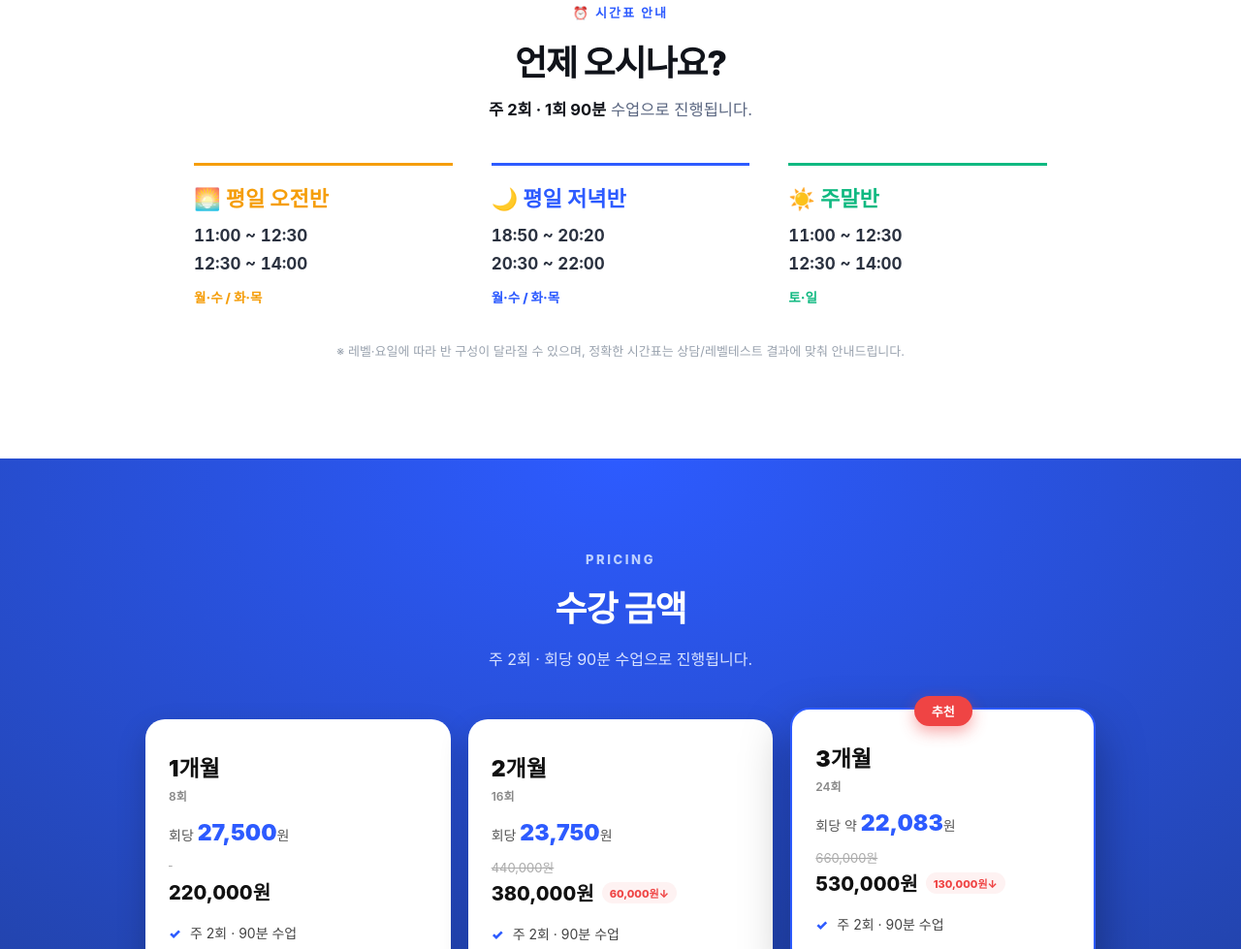
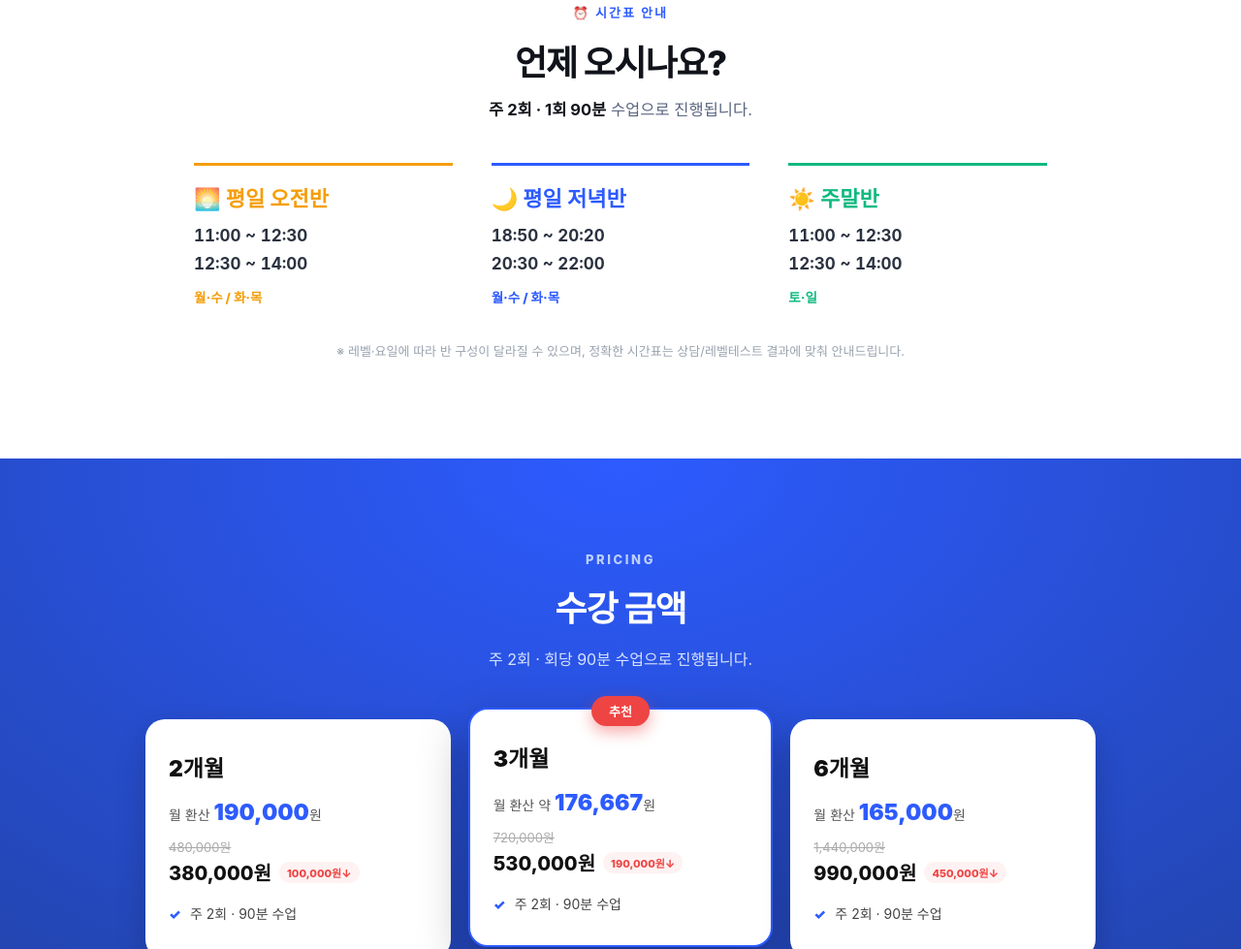
Before and after one commit to busanthebox-coder/thebox, a plain HTML site: page first/academy.html in a window 1280 px wide. Shown: the part 11021-12000 px from the top of the page at 97% size. Drawn offline with Linux system fonts and the light colour scheme; a web font is replaced by a local one.

Commit message:
Update academy pricing and study refund reference

```diff
--- a/first/academy.html
+++ b/first/academy.html
@@ -835,7 +835,7 @@
 </style>
 <!-- ===== /REDESIGN (손그림): 시간표 ===== -->
 <!-- ===== REDESIGN: 아카데미 수강 금액 (academy.html @47517 교체) ===== -->
-<section class="acp">
+<section class="acp" id="pricing">
   <div class="acp-wrap">
     <p class="acp-eyebrow">PRICING</p>
     <h2 class="acp-title">수강 금액</h2>
@@ -843,30 +843,31 @@
 
     <div class="acp-tiers">
       <div class="acp-tier">
-        <div class="acp-head">1개월 <small>8회</small></div>
-        <div class="acp-per">회당 <b>27,500</b>원</div>
-        <div class="acp-was">&nbsp;</div>
-        <div class="acp-pay">220,000원</div>
-        <ul class="acp-feat"><li>주 2회 · 90분 수업</li></ul>
-      </div>
-
-      <div class="acp-tier">
-        <div class="acp-head">2개월 <small>16회</small></div>
-        <div class="acp-per">회당 <b>23,750</b>원</div>
-        <div class="acp-was">440,000원</div>
-        <div class="acp-pay">380,000원 <span class="acp-save">60,000원↓</span></div>
+        <div class="acp-head">2개월</div>
+        <div class="acp-per">월 환산 <b>190,000</b>원</div>
+        <div class="acp-was">480,000원</div>
+        <div class="acp-pay">380,000원 <span class="acp-save">100,000원↓</span></div>
         <ul class="acp-feat"><li>주 2회 · 90분 수업</li></ul>
       </div>
 
       <div class="acp-tier acp-tier--best">
         <span class="acp-badge">추천</span>
-        <div class="acp-head">3개월 <small>24회</small></div>
-        <div class="acp-per">회당 약 <b>22,083</b>원</div>
-        <div class="acp-was">660,000원</div>
-        <div class="acp-pay">530,000원 <span class="acp-save">130,000원↓</span></div>
+        <div class="acp-head">3개월</div>
+        <div class="acp-per">월 환산 약 <b>176,667</b>원</div>
+        <div class="acp-was">720,000원</div>
+        <div class="acp-pay">530,000원 <span class="acp-save">190,000원↓</span></div>
+        <ul class="acp-feat"><li>주 2회 · 90분 수업</li></ul>
+      </div>
+
+      <div class="acp-tier">
+        <div class="acp-head">6개월</div>
+        <div class="acp-per">월 환산 <b>165,000</b>원</div>
+        <div class="acp-was">1,440,000원</div>
+        <div class="acp-pay">990,000원 <span class="acp-save">450,000원↓</span></div>
         <ul class="acp-feat"><li>주 2회 · 90분 수업</li></ul>
       </div>
     </div>
+    <p class="acp-basis">월 환산 금액은 기간별 비교를 위한 금액입니다.<br>절약 금액은 1개월 환산 기준가 240,000원 대비 기준입니다. 등록은 2개월부터 가능합니다.</p>
 
     <p class="acp-extra">연장·리뷰·후기·우수상·지인등록 등 <b>추가 할인 제도</b>가 있어요. 아카데미 수강생도 파티·행사 참여 가능!</p>
     <div class="acp-cta">
@@ -900,6 +901,7 @@
 .acp-tier--best{transform:translateY(-12px);border:2px solid #2D5BFF;box-shadow:0 22px 50px rgba(0,0,0,.35)}
 .acp-tier--best:hover{transform:translateY(-18px) scale(1.04)}
 .acp-badge{position:absolute;top:-14px;left:50%;transform:translateX(-50%);background:#ef4444;color:#fff;font-weight:800;font-size:13px;padding:6px 18px;border-radius:20px;box-shadow:0 6px 16px rgba(239,68,68,.45);white-space:nowrap}
+.acp-basis{margin:24px 0 0;color:#d9e3ff;font-size:13px;line-height:1.7}
 .acp-extra{margin:40px 0 0;color:#d9e3ff;font-size:14.5px;line-height:1.6}
 .acp-extra b{color:#fff}
 .acp-cta{margin-top:22px;display:flex;gap:12px;justify-content:center;flex-wrap:wrap}
```
Also changed, not shown: first/study.html (+4 -4 lines).
